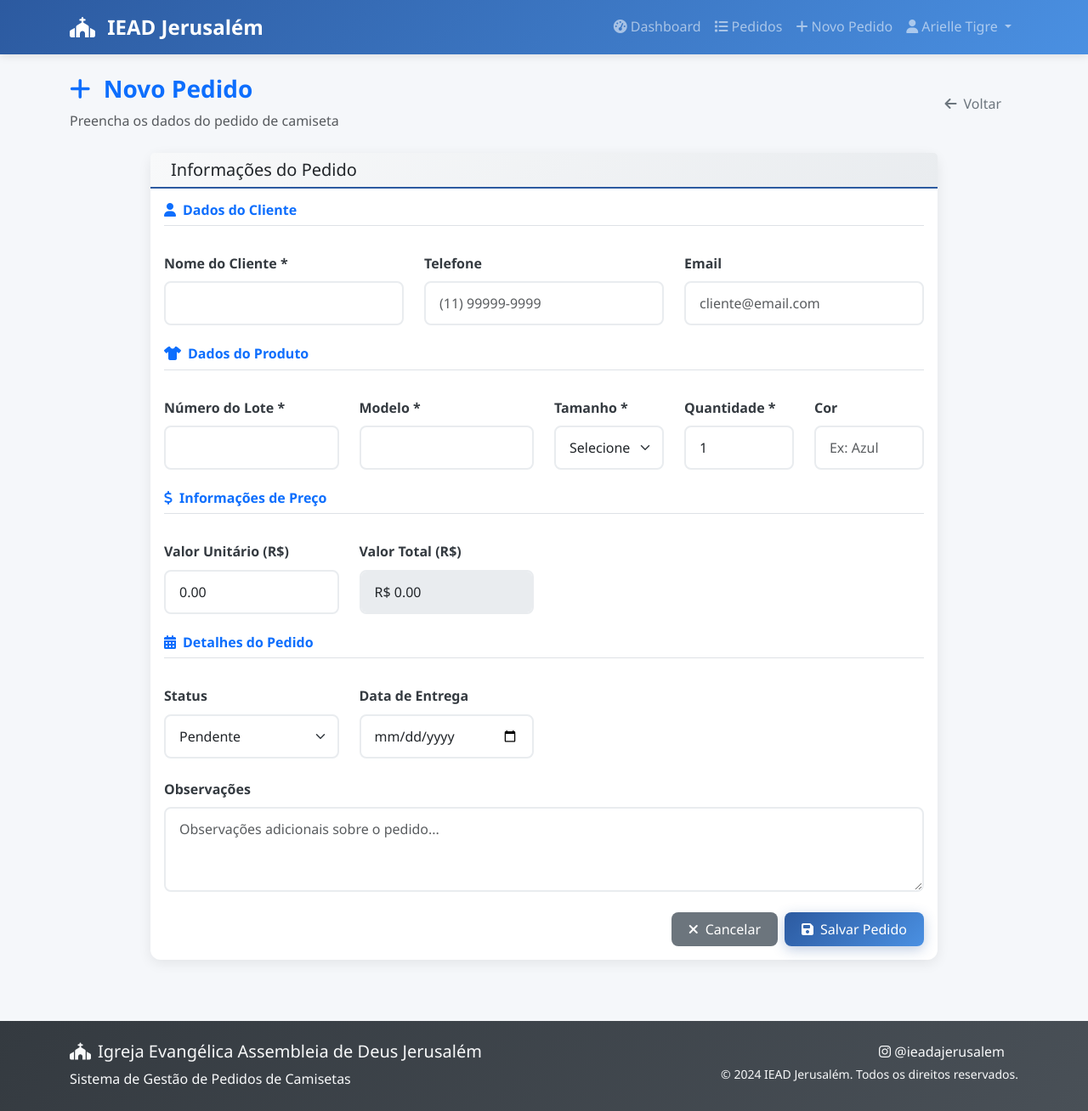
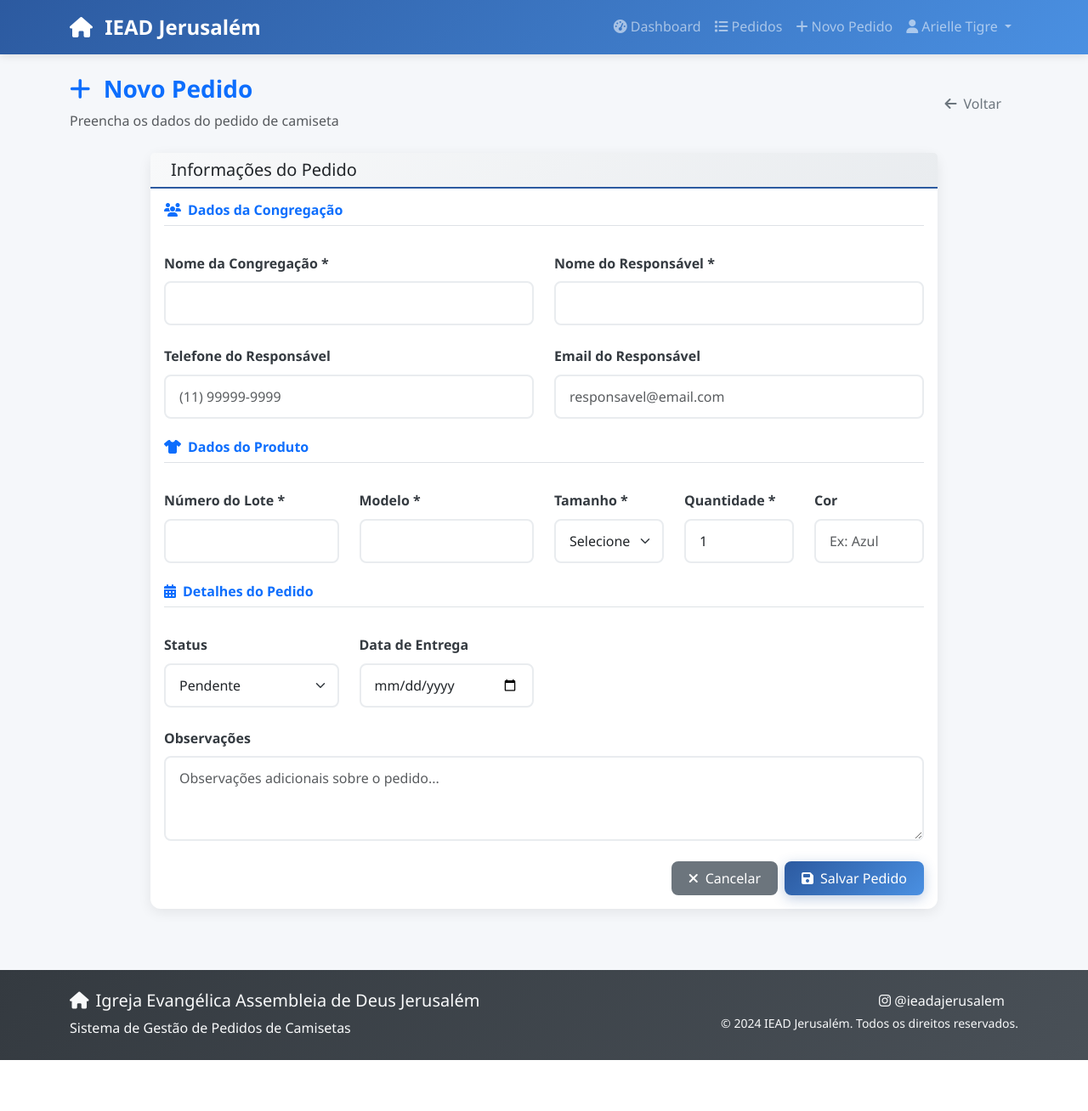
Before and after one commit to Johnnybraga08/IeadJerusalem, a Flask app: page /new_order in a window 1280 px wide. Shown: the whole page at 85% size. After the commit the page ends 1248 px from the top, so only its background shows below. Run offline with Flask 3, Linux system fonts and the light colour scheme; a user stored in the database is signed in; data that the repository does not hold is empty.

Commit message:
Adapt the system to focus on quantity and congregation details
Remove all monetary calculations and price-related fields from the system. Update customer information to congregation and responsible person details.

Replit-Commit-Author: Agent
Replit-Commit-Session-Id: 9aff96e2-7bfc-41eb-a6b1-894acdaedafe
Replit-Commit-Checkpoint-Type: full_checkpoint
Replit-Commit-Screenshot-Url: https://storage.googleapis.com/screenshot-production-us-central1/02872adf-4843-47a4-8baa-5500d5610ed0/9aff96e2-7bfc-41eb-a6b1-894acdaedafe/b2hEEw1

```diff
--- a/routes.py
+++ b/routes.py
@@ -53,7 +53,7 @@ def dashboard():
     total_orders = TShirtOrder.query.count()
     pending_orders = TShirtOrder.query.filter_by(status='Pendente').count()
     completed_orders = TShirtOrder.query.filter_by(status='Entregue').count()
-    total_revenue = db.session.query(db.func.sum(TShirtOrder.total_price)).scalar() or 0
+    total_pieces = db.session.query(db.func.sum(TShirtOrder.quantity)).scalar() or 0
 
     # Recent orders
     recent_orders = TShirtOrder.query.order_by(TShirtOrder.created_at.desc()).limit(10).all()
@@ -74,7 +74,7 @@ def dashboard():
                          total_orders=total_orders,
                          pending_orders=pending_orders,
                          completed_orders=completed_orders,
-                         total_revenue=total_revenue,
+                         total_pieces=total_pieces,
                          recent_orders=recent_orders,
                          status_counts=status_counts,
                          size_counts=size_counts)
@@ -125,23 +125,19 @@ def orders():
 @login_required
 def new_order():
     if request.method == 'POST':
-        # Calculate total price
-        unit_price = float(request.form.get('unit_price', 0))
         quantity = int(request.form.get('quantity', 1))
-        total_price = unit_price * quantity
 
         # Create new order
         order = TShirtOrder(
-            customer_name=request.form['customer_name'],
-            customer_phone=request.form.get('customer_phone'),
-            customer_email=request.form.get('customer_email'),
+            congregation_name=request.form['congregation_name'],
+            responsible_name=request.form['responsible_name'],
+            responsible_phone=request.form.get('responsible_phone'),
+            responsible_email=request.form.get('responsible_email'),
             lot_number=request.form['lot_number'],
             model=request.form['model'],
             size=request.form['size'],
             quantity=quantity,
             color=request.form.get('color'),
-            unit_price=unit_price,
-            total_price=total_price,
             observations=request.form.get('observations'),
             delivery_date=datetime.strptime(request.form['delivery_date'], '%Y-%m-%d') if request.form.get('delivery_date') else None,
             status=request.form.get('status', 'Pendente')
@@ -167,16 +163,15 @@ def edit_order(order_id):
 
     if request.method == 'POST':
         # Update order
-        order.customer_name = request.form['customer_name']
-        order.customer_phone = request.form.get('customer_phone')
-        order.customer_email = request.form.get('customer_email')
+        order.congregation_name = request.form['congregation_name']
+        order.responsible_name = request.form['responsible_name']
+        order.responsible_phone = request.form.get('responsible_phone')
+        order.responsible_email = request.form.get('responsible_email')
         order.lot_number = request.form['lot_number']
         order.model = request.form['model']
         order.size = request.form['size']
         order.quantity = int(request.form.get('quantity', 1))
         order.color = request.form.get('color')
-        order.unit_price = float(request.form.get('unit_price', 0))
-        order.total_price = order.unit_price * order.quantity
         order.observations = request.form.get('observations')
         order.delivery_date = datetime.strptime(request.form['delivery_date'], '%Y-%m-%d') if request.form.get('delivery_date') else None
         order.status = request.form.get('status', 'Pendente')
@@ -230,11 +225,11 @@ def generate_pdf():
 
     # Summary statistics
     total_orders = len(orders)
-    total_revenue = sum(order.total_price for order in orders)
+    total_pieces = sum(order.quantity for order in orders)
 
     summary_data = [
         ['Total de Pedidos:', str(total_orders)],
-        ['Receita Total:', f'R$ {total_revenue:.2f}'],
+        ['Total de Peças:', str(total_pieces)],
         ['Data do Relatório:', datetime.now().strftime('%d/%m/%Y %H:%M')]
     ]
 
@@ -255,22 +250,22 @@ def generate_pdf():
     # Orders table
     if orders:
         # Table headers
-        data = [['Cliente', 'Lote', 'Modelo', 'Tamanho', 'Qtd', 'Valor Total', 'Status', 'Data']]
+        data = [['Congregação', 'Responsável', 'Lote', 'Modelo', 'Tamanho', 'Qtd', 'Status', 'Data']]
 
         # Table data
         for order in orders:
             data.append([
-                order.customer_name,
+                order.congregation_name,
+                order.responsible_name,
                 order.lot_number,
                 order.model,
                 order.size,
                 str(order.quantity),
-                f'R$ {order.total_price:.2f}',
                 order.status,
                 order.order_date.strftime('%d/%m/%Y')
             ])
 
-        table = Table(data, colWidths=[1.2*inch, 0.8*inch, 1*inch, 0.6*inch, 0.5*inch, 0.8*inch, 0.8*inch, 0.8*inch])
+        table = Table(data, colWidths=[1.4*inch, 1.2*inch, 0.8*inch, 1*inch, 0.6*inch, 0.5*inch, 0.8*inch, 0.8*inch])
         table.setStyle(TableStyle([
             ('BACKGROUND', (0, 0), (-1, 0), colors.grey),
             ('TEXTCOLOR', (0, 0), (-1, 0), colors.whitesmoke),
@@ -349,7 +344,7 @@ def add_model():
     if existing_model:
         flash('Modelo já existe!', 'error')
     else:
-        model = Model(model_name=model_name, description=description, base_price=base_price)
+        model = Model(model_name=model_name, description=description)
         db.session.add(model)
         db.session.commit()
         flash('Modelo adicionado com sucesso!', 'success')
--- a/templates/base.html
+++ b/templates/base.html
@@ -19,7 +19,7 @@
     <nav class="navbar navbar-expand-lg navbar-dark bg-primary">
         <div class="container">
             <a class="navbar-brand" href="{{ url_for('landing') }}">
-                <i class="fas fa-church me-2"></i>
+                <i class="fas fa-home me-2"></i>
                 IEAD Jerusalém
             </a>
 
@@ -98,7 +98,7 @@
         <div class="container">
             <div class="row">
                 <div class="col-md-6">
-                    <h5><i class="fas fa-church me-2"></i>Igreja Evangélica Assembleia de Deus Jerusalém</h5>
+                    <h5><i class="fas fa-home me-2"></i>Igreja Evangélica Assembleia de Deus Jerusalém</h5>
                     <p class="mb-0">Sistema de Gestão de Pedidos de Camisetas</p>
                 </div>
                 <div class="col-md-6 text-md-end">
--- a/templates/landing.html
+++ b/templates/landing.html
@@ -10,7 +10,7 @@
             <div class="col-lg-6">
                 <div class="hero-content">
                     <h1 class="display-4 fw-bold text-primary mb-4">
-                        <i class="fas fa-church text-secondary me-3"></i>
+                        <i class="fas fa-home text-secondary me-3"></i>
                         Igreja Evangélica<br>
                         <span class="text-secondary">Assembleia de Deus</span><br>
                         <span class="text-warning">Jerusalém</span>
@@ -37,9 +37,9 @@
             </div>
             <div class="col-lg-6">
                 <div class="hero-image text-center">
-                    <!-- Church-themed illustration using Font Awesome icons -->
+                    <!-- Organization-themed illustration using Font Awesome icons -->
                     <div class="church-illustration">
-                        <i class="fas fa-church fa-10x text-primary opacity-25"></i>
+                        <i class="fas fa-building fa-10x text-primary opacity-25"></i>
                         <div class="overlay-icons">
                             <i class="fas fa-tshirt fa-2x text-secondary"></i>
                             <i class="fas fa-clipboard-list fa-2x text-warning"></i>
--- a/templates/login.html
+++ b/templates/login.html
@@ -11,7 +11,7 @@
                     <div class="card shadow-lg border-0">
                         <div class="card-body p-5">
                             <div class="text-center mb-4">
-                                <i class="fas fa-church fa-3x text-primary mb-3"></i>
+                                <i class="fas fa-user-shield fa-3x text-primary mb-3"></i>
                                 <h2 class="card-title fw-bold text-primary">Área Administrativa</h2>
                                 <p class="text-muted">Igreja Evangélica Assembleia de Deus Jerusalém</p>
                             </div>
--- a/templates/new_order.html
+++ b/templates/new_order.html
@@ -37,31 +37,37 @@
                     <div class="card-body">
                         <form method="POST" action="{{ url_for('edit_order', order_id=order.id) if editing else url_for('new_order') }}">
                             <div class="row g-4">
-                                <!-- Customer Information -->
+                                <!-- Congregation Information -->
                                 <div class="col-12">
                                     <h6 class="fw-bold text-primary border-bottom pb-2">
-                                        <i class="fas fa-user me-2"></i>Dados do Cliente
+                                        <i class="fas fa-users me-2"></i>Dados da Congregação
                                     </h6>
                                 </div>
 
-                                <div class="col-md-4">
-                                    <label for="customer_name" class="form-label">Nome do Cliente *</label>
-                                    <input type="text" class="form-control" id="customer_name" name="customer_name"
-                                           value="{{ order.customer_name if editing else '' }}" required>
+                                <div class="col-md-6">
+                                    <label for="congregation_name" class="form-label">Nome da Congregação *</label>
+                                    <input type="text" class="form-control" id="congregation_name" name="congregation_name"
+                                           value="{{ order.congregation_name if editing else '' }}" required>
                                 </div>
 
-                                <div class="col-md-4">
-                                    <label for="customer_phone" class="form-label">Telefone</label>
-                                    <input type="tel" class="form-control" id="customer_phone" name="customer_phone"
-                                           value="{{ order.customer_phone if editing else '' }}"
+                                <div class="col-md-6">
+                                    <label for="responsible_name" class="form-label">Nome do Responsável *</label>
+                                    <input type="text" class="form-control" id="responsible_name" name="responsible_name"
+                                           value="{{ order.responsible_name if editing else '' }}" required>
+                                </div>
+
+                                <div class="col-md-6">
+                                    <label for="responsible_phone" class="form-label">Telefone do Responsável</label>
+                                    <input type="tel" class="form-control" id="responsible_phone" name="responsible_phone"
+                                           value="{{ order.responsible_phone if editing else '' }}"
                                            placeholder="(11) 99999-9999">
                                 </div>
 
-                                <div class="col-md-4">
-                                    <label for="customer_email" class="form-label">Email</label>
-                                    <input type="email" class="form-control" id="customer_email" name="customer_email"
-                                           value="{{ order.customer_email if editing else '' }}"
-                                           placeholder="cliente@email.com">
+                                <div class="col-md-6">
+                                    <label for="responsible_email" class="form-label">Email do Responsável</label>
+                                    <input type="email" class="form-control" id="responsible_email" name="responsible_email"
+                                           value="{{ order.responsible_email if editing else '' }}"
+                                           placeholder="responsavel@email.com">
                                 </div>
 
                                 <!-- Product Information -->
@@ -128,25 +134,7 @@
                                            placeholder="Ex: Azul">
                                 </div>
 
-                                <!-- Pricing Information -->
-                                <div class="col-12 mt-4">
-                                    <h6 class="fw-bold text-primary border-bottom pb-2">
-                                        <i class="fas fa-dollar-sign me-2"></i>Informações de Preço
-                                    </h6>
-                                </div>
 
-                                <div class="col-md-3">
-                                    <label for="unit_price" class="form-label">Valor Unitário (R$)</label>
-                                    <input type="number" class="form-control" id="unit_price" name="unit_price"
-                                           value="{{ order.unit_price if editing else '0.00' }}"
-                                           step="0.01" min="0">
-                                </div>
-
-                                <div class="col-md-3">
-                                    <label for="total_price_display" class="form-label">Valor Total (R$)</label>
-                                    <input type="text" class="form-control" id="total_price_display"
-                                           readonly style="background-color: #e9ecef;">
-                                </div>
 
                                 <!-- Order Details -->
                                 <div class="col-12 mt-4">
@@ -200,25 +188,10 @@
 
 {% block scripts %}
 <script>
-// Calculate total price
-function calculateTotal() {
-    const quantity = parseFloat(document.getElementById('quantity').value) || 0;
-    const unitPrice = parseFloat(document.getElementById('unit_price').value) || 0;
-    const total = quantity * unitPrice;
-
-    document.getElementById('total_price_display').value = 'R$ ' + total.toFixed(2);
-}
-
-// Event listeners for price calculation
-document.getElementById('quantity').addEventListener('input', calculateTotal);
-document.getElementById('unit_price').addEventListener('input', calculateTotal);
-
-// Initial calculation
 document.addEventListener('DOMContentLoaded', function() {
-    calculateTotal();
-
     // Phone mask
-    const phoneInput = document.getElementById('customer_phone');
+    const phoneInput = document.getElementById('responsible_phone');
+    if (phoneInput) {
         phoneInput.addEventListener('input', function(e) {
             let value = e.target.value.replace(/\D/g, '');
             if (value.length >= 11) {
@@ -230,11 +203,12 @@ document.addEventListener('DOMContentLoaded', function() {
             }
             e.target.value = value;
         });
+    }
 });
 
 // Form validation
 document.querySelector('form').addEventListener('submit', function(e) {
-    const requiredFields = ['customer_name', 'lot_number', 'model', 'size', 'quantity'];
+    const requiredFields = ['congregation_name', 'responsible_name', 'lot_number', 'model', 'size', 'quantity'];
     let isValid = true;
 
     requiredFields.forEach(field => {
```
Also changed, not shown: models.py (+4 -6 lines), replit.md (+11 -4 lines), templates/dashboard.html (+7 -7 lines), templates/manage_lots.html (added, +184 -0 lines), templates/orders.html (+8 -10 lines), instance/church_orders.db. Lines whose indentation alone changed are shown as unchanged.
